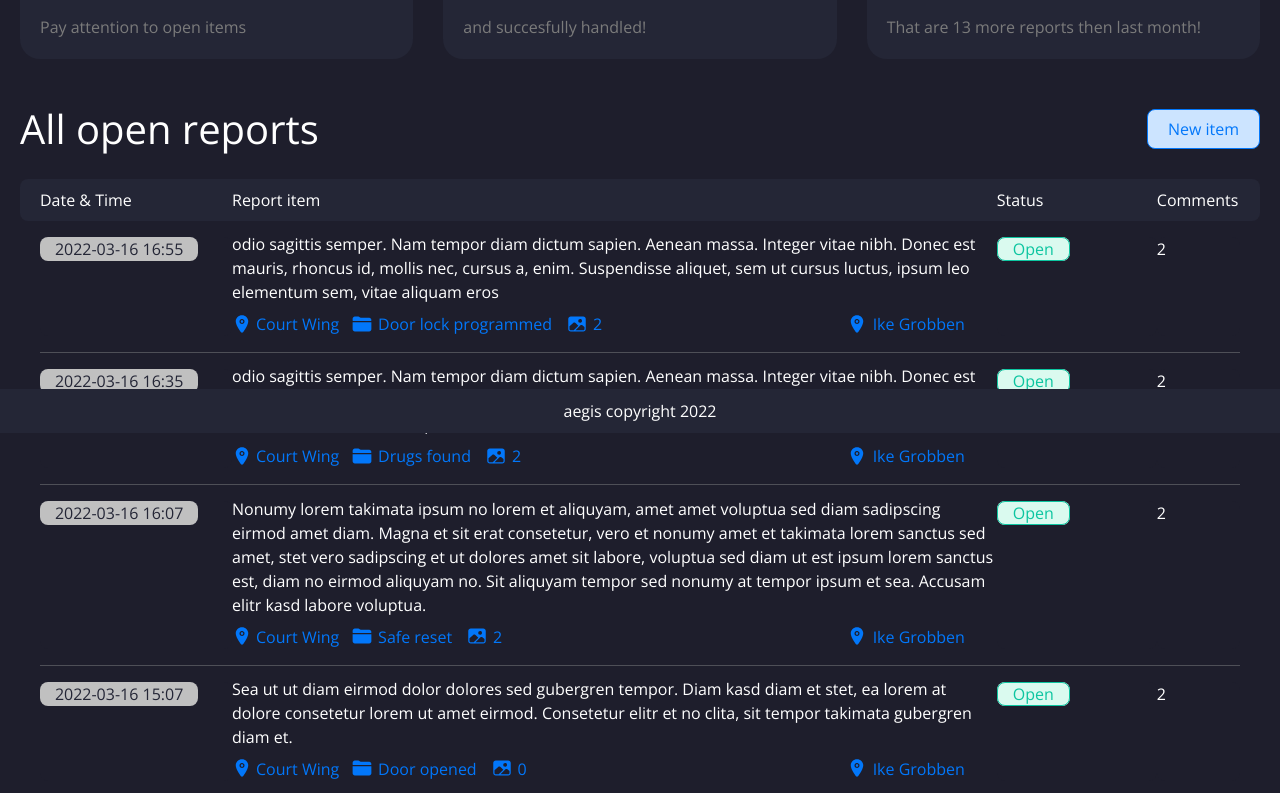
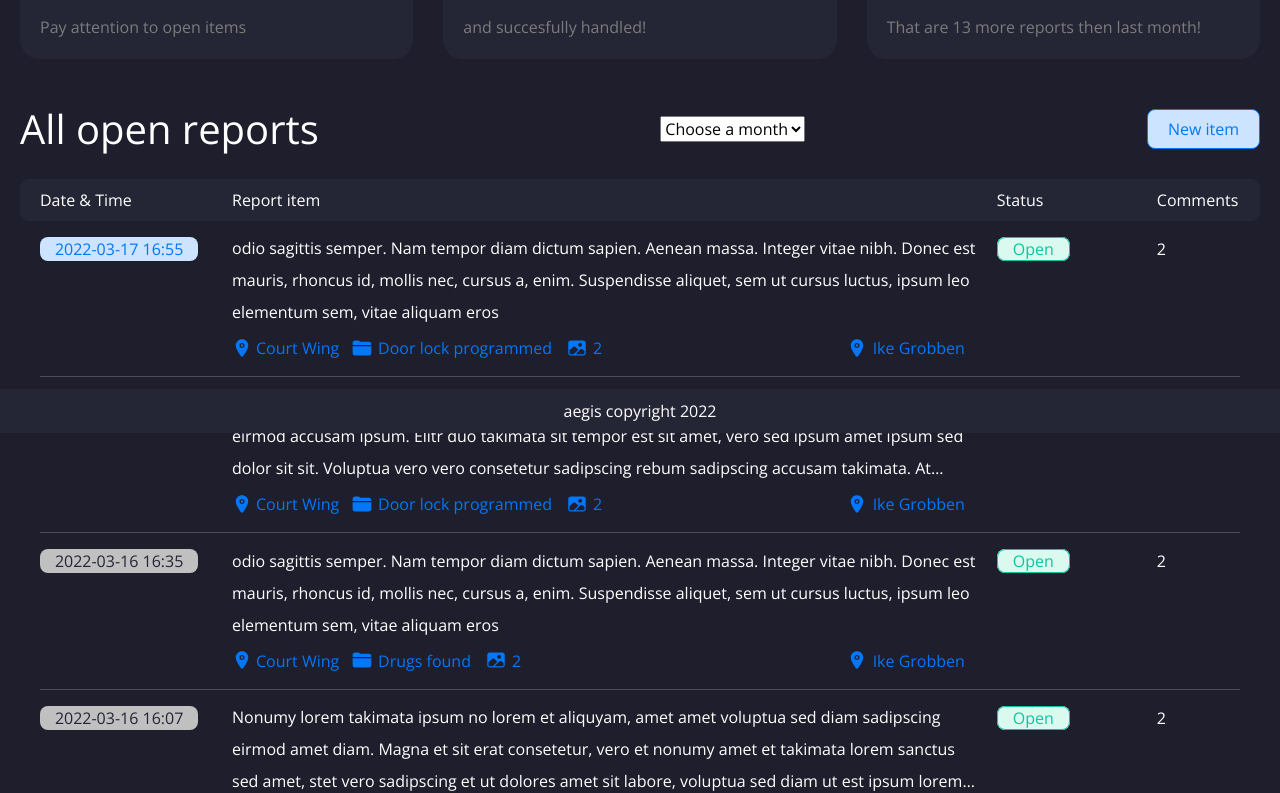
Before and after one commit to ikegrobben/project-aegis-frontend, a React (Create React App) app: page / in a window 1280 px wide. Shown: the part 367-1160 px from the top of the page. Built offline with nearby package versions, Linux system fonts and the light colour scheme.

Commit message:
Put reportitems logic in own folder te make reusable, started with filter dropdown for monthly report

```diff
--- /dev/null
+++ b/src/Logic/DateCheck.js
@@ -0,0 +1,13 @@
+export function dateToday(day) {
+  const today = new Date();
+  const checkToday = new Date(day);
+  if (
+    checkToday.getDate() === today.getDate() &&
+    checkToday.getMonth() === today.getMonth() &&
+    checkToday.getFullYear() === today.getFullYear()
+  ) {
+    return <span className="blue">{day}</span>;
+  }
+
+  return <span className="grey">{day}</span>;
+}
--- /dev/null
+++ b/src/Logic/FilterSortItems.js
@@ -0,0 +1,59 @@
+export function FilterItems(filterArray, filterType, filterBy) {
+  const arrayFilter = filterArray.filter((item) => {
+    // Variables for date checks
+    const dateToday = new Date(filterBy);
+    const dateItem = new Date(item.date);
+
+    switch (filterType) {
+      case "filterOnStatus":
+        if (item.status.toUpperCase() === filterBy.toUpperCase()) {
+          return true;
+        }
+        break;
+      case "filterOnDay":
+        if (
+          dateToday.getDate() === dateItem.getDate() &&
+          dateToday.getMonth() === dateItem.getMonth() &&
+          dateToday.getFullYear() === dateItem.getFullYear()
+        ) {
+          return true;
+        }
+        break;
+      case "filterOnMonth":
+        if (dateToday.getMonth() === dateItem.getMonth()) {
+          return true;
+        }
+        break;
+
+      default:
+    }
+    return false;
+  });
+  return arrayFilter;
+}
+
+// Sort items
+
+export function SortItems(sortArray, sortType, sortBy) {
+  if (sortType === "date" && sortBy === "latest first") {
+    sortArray.sort((a, b) => new Date(b.date) - new Date(a.date));
+  } else if (sortType === "date" && sortBy === "latest last") {
+    sortArray.sort((a, b) => new Date(a.date) - new Date(b.date));
+  } else if (sortType === "status" && sortBy === "open") {
+    sortArray.sort((a, b) =>
+      a.status.toUpperCase() > b.status.toUpperCase()
+        ? -1
+        : a.status.toUpperCase() < b.status.toUpperCase()
+        ? 1
+        : 0
+    );
+  } else if (sortType === "status" && sortBy === "closed") {
+    sortArray.sort((a, b) =>
+      a.status.toUpperCase() < b.status.toUpperCase()
+        ? -1
+        : a.status.toUpperCase() > b.status.toUpperCase()
+        ? 1
+        : 0
+    );
+  }
+}
--- /dev/null
+++ b/src/Logic/StatusCheck.js
@@ -0,0 +1,10 @@
+export function statusCheck(status) {
+  const currentStatus = status;
+  const open = "open";
+
+  if (currentStatus.toUpperCase() === open.toUpperCase()) {
+    return <span className="green">{status}</span>;
+  }
+
+  return <span className="red">{status}</span>;
+}
--- a/src/components/ContentSubHeader/ContentSubHeader.js
+++ b/src/components/ContentSubHeader/ContentSubHeader.js
@@ -1,11 +1,17 @@
 import React from "react";
+import { useForm } from "react-hook-form";
 
 // Import components
 import Button from "../Button/Button";
 
 import "./ContentSubHeader.scss";
 
-function ContentSubHeader({ title, hideBar }) {
+function ContentSubHeader({ title, hideBar, setNewMonth }) {
+  const { register, handleSubmit } = useForm();
+
+  function setAMonth(data) {
+    setNewMonth(data.Month);
+  }
   function hideTopBar() {
     if (hideBar === "yes") {
       return "top-bar hide";
@@ -17,6 +23,14 @@ function ContentSubHeader({ title, hideBar }) {
     <>
       <section className="content-sub-header">
         <h2 className="content-sub-header__title">{title}</h2>
+        <form onChange={handleSubmit(setAMonth)}>
+          <select {...register("Month", { required: true })}>
+            <option value="">Choose a month</option>
+            <option value="0">January</option>
+            <option value="1">February</option>
+            <option value="2">March</option>
+          </select>
+        </form>
         <Button
           name="New item"
           type="button"
--- a/src/components/ReportItems/ReportItems.js
+++ b/src/components/ReportItems/ReportItems.js
@@ -1,70 +1,27 @@
 import React from "react";
+
+// Import Logic
+import { FilterItems, SortItems } from "../../Logic/FilterSortItems";
+import { dateToday } from "../../Logic/DateCheck";
+import { statusCheck } from "../../Logic/StatusCheck";
 
 // Import css
 import "./ReportItems.scss";
 
-function ReportItems({ reportObject, filterType, filterBy }) {
-  // Creates new Array with reports with status open
+function ReportItems({ reportObject, filterType, filterBy, sortType, sortBy }) {
+  // Filter the Array of objects
+  const reportItems = FilterItems(reportObject, filterType, filterBy);
 
-  const reportItems = filterReport(reportObject);
-
-  function filterReport(filterArray) {
-    const arrayFilter = filterArray.filter((item) => {
-      // Variables for date checks
-      const dateToday = new Date(filterBy);
-      const dateItem = new Date(item.date);
-
-      switch (filterType) {
-        case "filterOnStatus":
-          if (item.Status === filterBy) {
-            return true;
-          }
-          break;
-        case "filterOnDay":
-          if (
-            dateToday.getDate() === dateItem.getDate() &&
-            dateToday.getMonth() === dateItem.getMonth() &&
-            dateToday.getFullYear() === dateItem.getFullYear()
-          ) {
-            return true;
-          }
-          break;
-        case "filterOnMonth":
-          if (dateToday.getMonth() === dateItem.getMonth()) {
-            return true;
-          }
-          break;
-
-        default:
-      }
-      return false;
-    });
-    return arrayFilter;
-  }
-
-  // Sort items on date (Newest date first)
-  reportItems.sort((a, b) => new Date(b.date) - new Date(a.date));
+  // Sort items
+  SortItems(reportItems, sortType, sortBy);
 
   return reportItems.map((reportItem) => {
-    // Check if date is today and assign a color class
-    function isToday(dateParameter) {
-      const today = new Date();
-      if (
-        dateParameter.getDate() === today.getDate() &&
-        dateParameter.getMonth() === today.getMonth() &&
-        dateParameter.getFullYear() === today.getFullYear()
-      ) {
-        return <span className="blue">{reportItem.date}</span>;
-      }
-
-      return <span className="grey">{reportItem.date}</span>;
-    }
-
     return (
       <div key={reportItem.date}>
         <article className="report-item" key={reportItem.date}>
           <div className="report-item__date">
-            {isToday(new Date(reportItem.date))}
+            {/* check if date is today */}
+            {dateToday(reportItem.date)}
           </div>
           <div className="report-item__report">
             <p className="report-item__paragraph">{reportItem.content}</p>
@@ -76,7 +33,7 @@ function ReportItems({ reportObject, filterType, filterBy }) {
             </ul>
           </div>
           <div className="report-item__status">
-            <span className="green">{reportItem.Status}</span>
+            {statusCheck(reportItem.status)}
           </div>
           <div className="report-item__comments">
             <span>{reportItem.Comments}</span>
--- a/src/components/ReportItems/ReportItems.scss
+++ b/src/components/ReportItems/ReportItems.scss
@@ -85,9 +85,16 @@
 
     .report-item__paragraph {
       margin-top: 1em;
+      line-height: 2em;
 
       @include for-desktop {
         margin-top: -0.3em;
+        display: -webkit-box;
+        -webkit-line-clamp: 3;
+        -webkit-box-orient: vertical;
+        overflow: hidden;
+        text-overflow: ellipsis;
+        padding-right: 1.25em;
       }
     }
 
--- a/src/pages/Dashboard/Dashboard.js
+++ b/src/pages/Dashboard/Dashboard.js
@@ -40,7 +40,9 @@ function Dashboard({ logOut }) {
       <ReportItems
         reportObject={items}
         filterType="filterOnStatus"
-        filterBy="Open"
+        filterBy="open"
+        sortType="date"
+        sortBy="latest first"
       />
       <div className="dashboard__buttons">
         <Link to="/monthly-report">
--- a/src/pages/MonthlyReport/MonthlyReport.js
+++ b/src/pages/MonthlyReport/MonthlyReport.js
@@ -1,4 +1,4 @@
-import React from "react";
+import React, { useState } from "react";
 
 import "./MonthlyReport.scss";
 
@@ -8,9 +8,16 @@ import Card from "../../components/Card/Card";
 import ContentSubHeader from "../../components/ContentSubHeader/ContentSubHeader";
 import MonthlyOverviewCard from "../../components/MonthlyOverviewCard/MonthlyOverviewCard";
 
+// Temp import for data
+import items from "../../services/report.json";
+
 function MonthlyReport({ logOut }) {
   const monthDate = new Date();
-  monthDate.setMonth(1 + 1);
+  const initialDate = monthDate.getMonth();
+
+  const [getMonth, setNewMonth] = useState(initialDate);
+
+  monthDate.setMonth(getMonth);
   const selectedMonth = monthDate.toLocaleString("default", { month: "long" });
   const title = "Monthly report from " + selectedMonth;
   return (
@@ -34,9 +41,17 @@ function MonthlyReport({ logOut }) {
           boxInfo="That are 13 more reports then last month!"
         />
       </div>
-      <ContentSubHeader title="All open reports" hideBar="yes" />
+      <ContentSubHeader
+        title="All open reports"
+        hideBar="yes"
+        setNewMonth={setNewMonth}
+      />
       <div className="cards monthly-report__cards">
-        <MonthlyOverviewCard filterBy={monthDate} />
+        <MonthlyOverviewCard
+          reportObject={items}
+          filterType="filterOnMonth"
+          filterBy={monthDate}
+        />
       </div>
     </>
   );
--- a/src/pages/ShiftReport/ShiftReport.js
+++ b/src/pages/ShiftReport/ShiftReport.js
@@ -36,6 +36,8 @@ function ShiftReport({ logOut }) {
         reportObject={items}
         filterType="filterOnDay"
         filterBy={new Date()}
+        sortType="date"
+        sortBy="latest first"
       />
     </>
   );
--- a/src/services/report.json
+++ b/src/services/report.json
@@ -7,7 +7,7 @@
     "category": "Fire alarm",
     "images": "2",
     "creator": "Ike Grobben",
-    "Status": "Closed",
+    "status": "Closed",
     "Comments": "0"
   },
   {
@@ -18,7 +18,7 @@
     "category": "Security round",
     "images": "0",
     "creator": "Ike Grobben",
-    "Status": "Closed",
+    "status": "Closed",
     "Comments": "2"
   },
   {
@@ -29,7 +29,7 @@
     "category": "Security round",
     "images": "0",
     "creator": "Ike Grobben",
-    "Status": "Open",
+    "status": "Open",
     "Comments": "0"
   },
   {
@@ -40,7 +40,7 @@
     "category": "Security round",
     "images": "1",
     "creator": "Ike Grobben",
-    "Status": "Closed",
+    "status": "Closed",
     "Comments": "1"
   },
   {
@@ -51,7 +51,7 @@
     "category": "Security round",
     "images": "0",
     "creator": "Ike Grobben",
-    "Status": "Closed",
+    "status": "Closed",
     "Comments": "3"
   },
   {
@@ -62,7 +62,7 @@
     "category": "Drunk guest",
     "images": "2",
     "creator": "Ike Grobben",
-    "Status": "Open",
+    "status": "Open",
     "Comments": "0"
   },
   {
@@ -73,7 +73,7 @@
     "category": "Open safe",
     "images": "2",
     "creator": "Ike Grobben",
-    "Status": "Open",
+    "status": "Open",
     "Comments": "2"
   },
 
@@ -85,7 +85,7 @@
     "category": "Door opened",
     "images": "0",
     "creator": "Ike Grobben",
-    "Status": "Open",
+    "status": "Open",
     "Comments": "2"
   },
 
@@ -97,7 +97,7 @@
     "category": "Safe reset",
     "images": "2",
     "creator": "Ike Grobben",
-    "Status": "Open",
+    "status": "Open",
     "Comments": "2"
   },
 
@@ -109,19 +109,55 @@
     "category": "Drugs found",
     "images": "2",
     "creator": "Ike Grobben",
-    "Status": "Open",
+    "status": "Open",
     "Comments": "2"
   },
 
   {
     "id": "11",
-    "date": "2022-03-16 16:55",
+    "date": "2022-03-17 16:55",
     "content": "odio sagittis semper. Nam tempor diam dictum sapien. Aenean massa. Integer vitae nibh. Donec est mauris, rhoncus id, mollis nec, cursus a, enim. Suspendisse aliquet, sem ut cursus luctus, ipsum leo elementum sem, vitae aliquam eros",
     "location": "Court Wing",
     "category": "Door lock programmed",
     "images": "2",
     "creator": "Ike Grobben",
-    "Status": "Open",
+    "status": "Open",
+    "Comments": "2"
+  },
+
+  {
+    "id": "12",
+    "date": "2022-03-17 16:54",
+    "content": "Clita vero sea labore ipsum dolores diam at sit ipsum dolores, tempor et voluptua diam ut, diam et eirmod accusam ipsum. Elitr duo takimata sit tempor est sit amet, vero sed ipsum amet ipsum sed dolor sit sit. Voluptua vero vero consetetur sadipscing rebum sadipscing accusam takimata. At sadipscing et eos consetetur lorem. Ut dolor diam kasd et sit diam voluptua, dolor et consetetur rebum lorem accusam sit sea sed nonumy, ipsum dolores kasd erat magna amet. At duo et dolor ut ea sea est, amet est rebum erat dolor et. Lorem no magna elitr dolor diam sadipscing sea stet dolore. Amet at aliquyam dolore aliquyam. No amet amet elitr dolor magna amet dolore rebum. Takimata elitr dolor ipsum et eirmod invidunt justo nonumy, invidunt et gubergren dolor ea takimata, accusam et sanctus sea amet sea sea sanctus labore. Aliquyam lorem vero et et eos. Elitr et dolore dolores elitr sanctus clita et at. Duo dolor et erat vero consetetur, voluptua et sit vero et lorem dolor voluptua sed ea. Amet amet dolores nonumy no sit invidunt consetetur. No sed erat aliquyam elitr erat et no. Sea stet justo sanctus lorem. No elitr dolore sed voluptua stet sit sanctus clita.",
+    "location": "Court Wing",
+    "category": "Door lock programmed",
+    "images": "2",
+    "creator": "Ike Grobben",
+    "status": "Open",
+    "Comments": "2"
+  },
+
+  {
+    "id": "13",
+    "date": "2022-03-17 16:54",
+    "content": "Rebum sed ut nonumy sanctus erat magna labore accusam. Diam eirmod ipsum lorem diam voluptua kasd ea. Est diam elitr sit eos amet, stet clita amet duo sanctus eirmod ipsum sadipscing gubergren sed, takimata diam est diam eirmod rebum vero, ut stet sit ipsum aliquyam magna tempor sadipscing aliquyam vero, sed at tempor et stet at. Ipsum sed ipsum sed eirmod et, takimata labore stet consetetur takimata. Elitr erat ea no lorem sadipscing stet sit. Sed erat lorem et ipsum..",
+    "location": "Court Wing",
+    "category": "Door lock programmed",
+    "images": "2",
+    "creator": "Ike Grobben",
+    "status": "Closed",
+    "Comments": "2"
+  },
+
+  {
+    "id": "14",
+    "date": "2022-02-17 16:54",
+    "content": "Rebum sed ut nonumy sanctus erat magna labore accusam. Diam eirmod ipsum lorem diam voluptua kasd ea. Est diam elitr sit eos amet, stet clita amet duo sanctus eirmod ipsum sadipscing gubergren sed, takimata diam est diam eirmod rebum vero, ut stet sit ipsum aliquyam magna tempor sadipscing aliquyam vero, sed at tempor et stet at. Ipsum sed ipsum sed eirmod et, takimata labore stet consetetur takimata. Elitr erat ea no lorem sadipscing stet sit. Sed erat lorem et ipsum..",
+    "location": "Court Wing",
+    "category": "Door lock programmed",
+    "images": "2",
+    "creator": "Ike Grobben",
+    "status": "Open",
     "Comments": "2"
   }
 ]
```
Also changed, not shown: src/components/MonthlyOverviewCard/MonthlyOverviewCard.js (+4 -11 lines).
